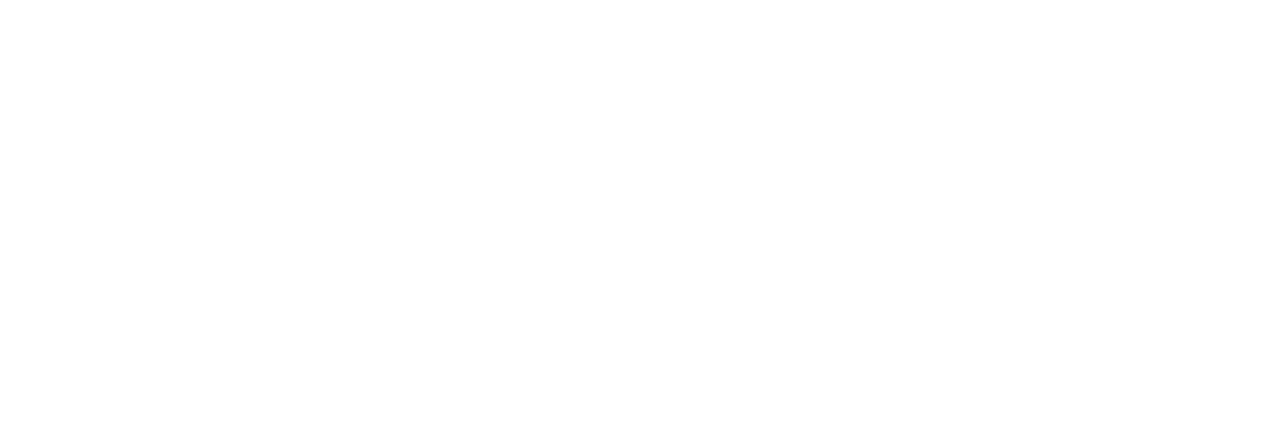
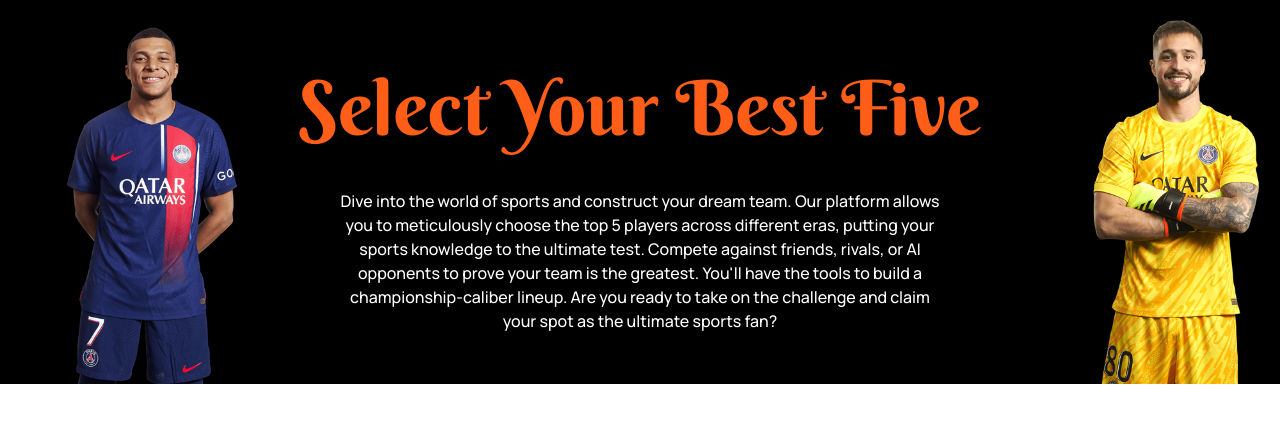
Before and after one commit to kawsar12759/select-best-five, a plain HTML site: page index.html in a window 1280 px wide. Drawn offline with nearby package versions, Linux system fonts and the light colour scheme.

Commit message:
header section added

```diff
--- a/index.html
+++ b/index.html
@@ -5,10 +5,55 @@
     <meta charset="UTF-8">
     <meta name="viewport" content="width=device-width, initial-scale=1.0">
     <title>Best Five</title>
+    <style>
+        .site-title {
+            font-family: "Berkshire Swash", serif;
+            font-weight: 400;
+            font-style: normal;
+            color: #FF5E19;
+            text-align: center;
+            font-size: 76px;
+        }
+
+        .site-description {
+            font-family: "Manrope", sans-serif;
+            font-optical-sizing: auto;
+            font-weight: 500;
+            color: white;
+            font-size: 16px;
+            text-align: center;
+
+        }
+    </style>
+    <link rel="preconnect" href="https://fonts.googleapis.com">
+    <link rel="preconnect" href="https://fonts.gstatic.com" crossorigin>
+    <link
+        href="https://fonts.googleapis.com/css2?family=Berkshire+Swash&family=Manrope:wght@200..800&family=Poppins:wght@400;500;600;700&display=swap"
+        rel="stylesheet">
     <script src="https://cdn.tailwindcss.com"></script>
 </head>
 
 <body>
+    <header>
+        <div class="grid grid-cols-5 bg-black">
+            <div class="">
+                <img class="" src="img/mbappe-header.png" alt="mbappe-image">
+            </div>
+            <div class="col-span-3 mx-6 flex justify-center items-center">
+                <div>
+                    <h1 class="site-title mb-6">Select Your Best Five</h1>
+                    <p class="site-description px-14">Dive into the world of sports and construct your dream team. Our
+                        platform allows you to meticulously choose the top 5 players across different eras, putting your
+                        sports knowledge to the ultimate test. Compete against friends, rivals, or AI opponents to prove
+                        your team is the greatest. You'll have the tools to
+                        build a championship-caliber lineup. Are you ready to take on the challenge and claim your spot
+                        as the ultimate sports fan?</p>
+                </div>
+            </div>
+            <div class=""><img src="img/tenas.png" alt="ronaldo-image"></div>
+
+        </div>
+    </header>
     <script src="js/best.js"></script>
 </body>
 
```
Also changed, not shown: img/donarumma.png (added), img/joueurs-24-25_0001_donarumma.png (added), img/mbappe-header.png (added), img/tenas.png (added).
